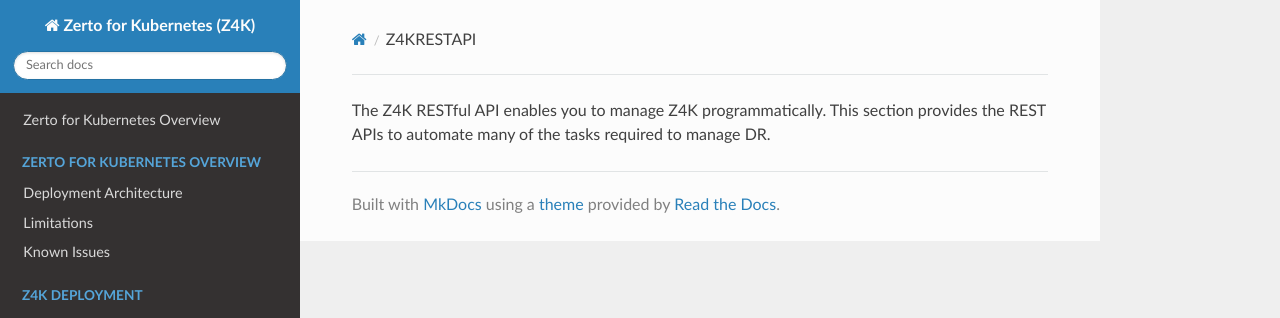
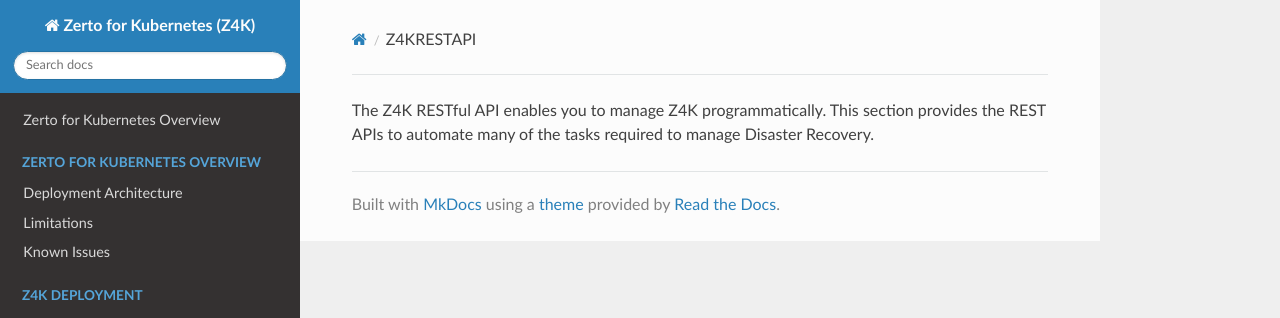
Before and after one commit to ZertoPublic/Z4K, an MkDocs documentation site: the page built from docs/Z4KRESTAPI.md, in a window 1280 px wide. Shown: the top 318 px of the page. Built offline with MkDocs 1.6.1, drawn with Linux system fonts in a browser that asks for light colours.

Commit message:
Update Z4KRESTAPI.md

```diff
--- a/docs/Z4KRESTAPI.md
+++ b/docs/Z4KRESTAPI.md
@@ -1,2 +1,2 @@
 The Z4K RESTful API enables you to manage Z4K programmatically.
-This section provides the REST APIs to automate many of the tasks required to manage DR.
+This section provides the REST APIs to automate many of the tasks required to manage Disaster Recovery.
```
